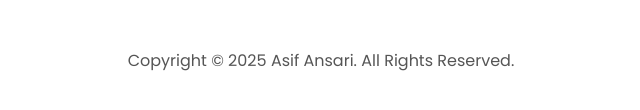
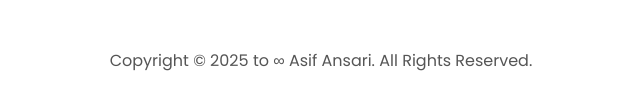
Before and after one commit to asifpmnweb/asifpmn.in, a plain HTML site: page index.html in a window 1280 px wide. Shown: the part 4566-4676 px from the top of the page, 319-959 px from the left. Drawn offline with Linux system fonts and the light colour scheme.

Commit message:
Update index.html

```diff
--- a/index.html
+++ b/index.html
@@ -305,7 +305,7 @@
           </ul>
         </div>
       </nav>
-      <p>Copyright &#169; 2025 Asif Ansari. All Rights Reserved.</p>
+      <p>Copyright &#169; 2025 to ∞ Asif Ansari. All Rights Reserved.</p>
     </footer>
     <script src="script.js"></script>
   </body>
```
